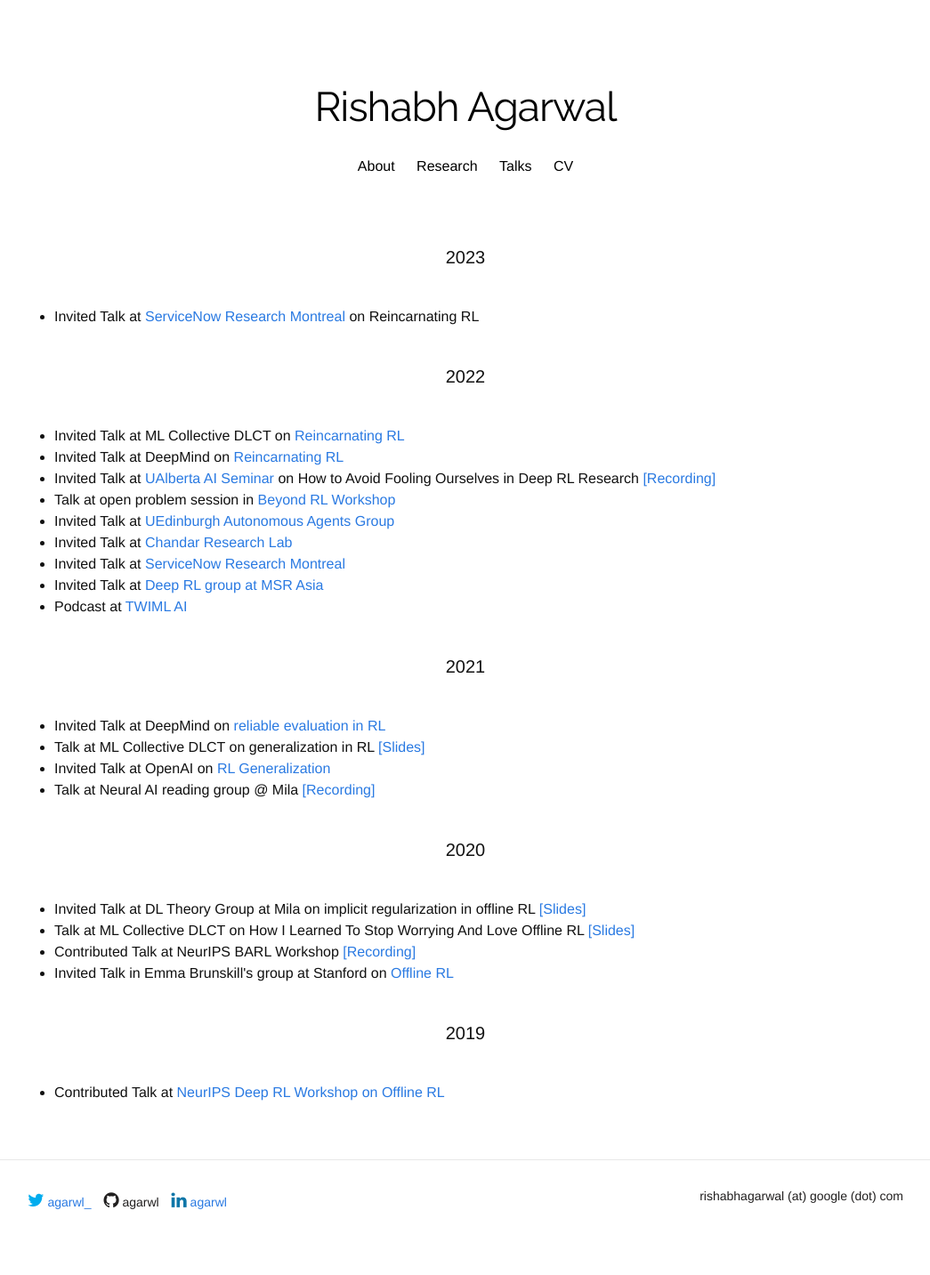
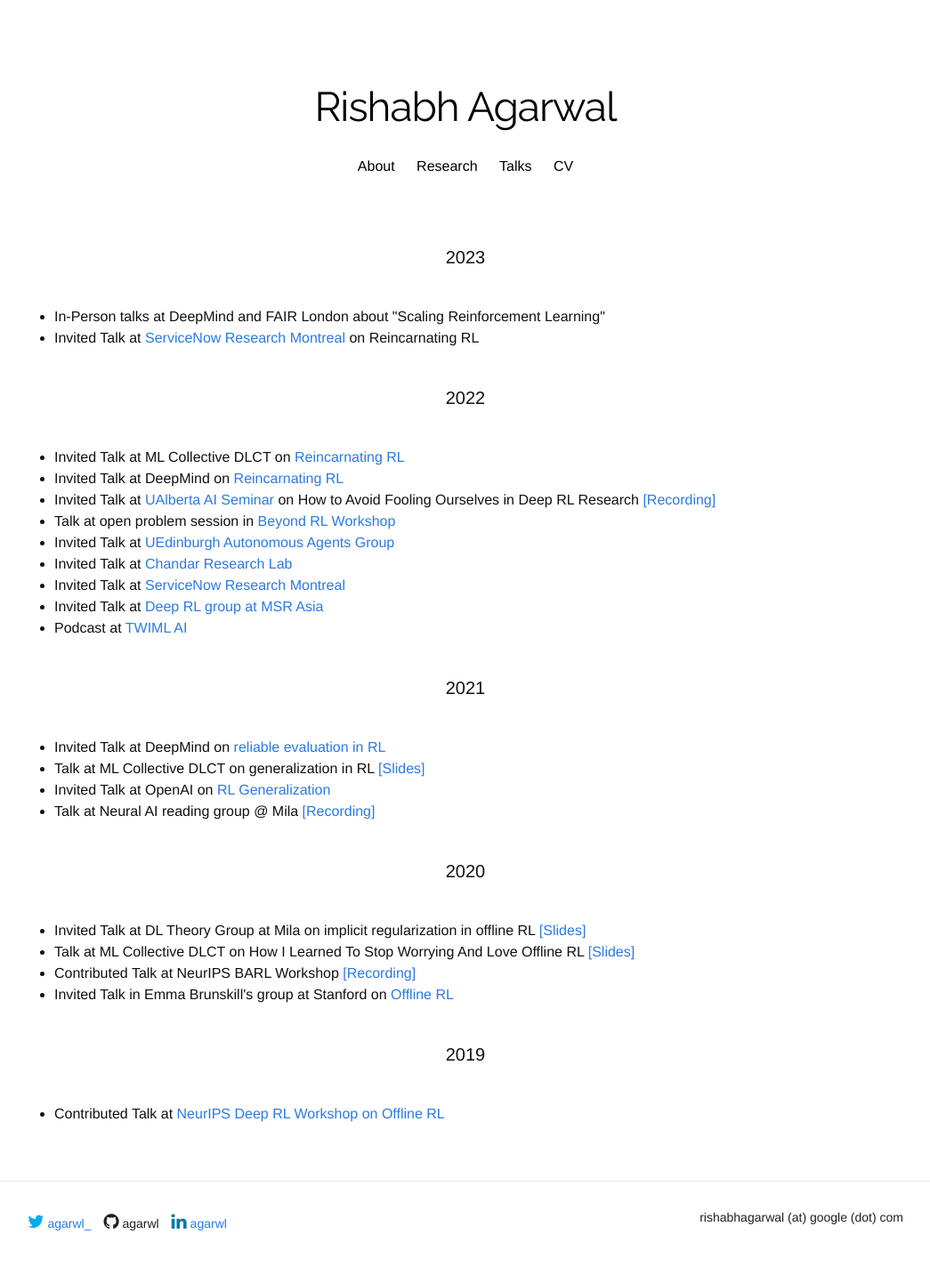
Before and after one commit to agarwl/agarwl.github.io, a Jekyll site: the page built from talks.html, in a window 1280 px wide. Shown: the whole page at 89% size, without its empty margins (117-1162 px from the left). Built offline with Jekyll 4.4.1, drawn with Linux system fonts in a browser that asks for light colours; nearby versions of some CDN libraries; some web fonts are replaced; a style sheet for code colours, icons or effects is not loaded; before the commit the page ends 1409 px from its top, so only the background shows below that.

Commit message:
Update talks.html

```diff
--- a/talks.html
+++ b/talks.html
@@ -5,6 +5,7 @@ title: "Invited & Contributed Talks"
 
 <h1 class="page-heading"> 2023 </h1>
 <ul>
+  <li> In-Person talks at DeepMind and FAIR London about "Scaling Reinforcement Learning" </li>
   <li> Invited Talk at <a href="https://www.servicenow.com/research/people.html/"> ServiceNow Research Montreal </a> on Reincarnating RL </li>
 </ul>
 
```
